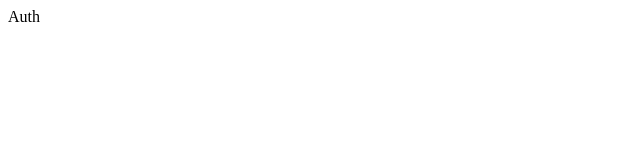
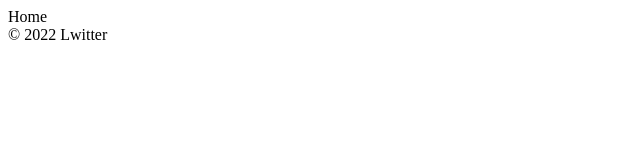
Before and after one commit to LIMJAEHUN/Lwitter, a React (Create React App) app: page / in a window 1280 px wide. Shown: the top 160 px of the page, without its empty margins (0-640 px from the left). Built offline with nearby package versions, Linux system fonts and the light colour scheme.

Commit message:
'1.11ver'

```diff
--- a/package.json
+++ b/package.json
@@ -7,6 +7,7 @@
     "@testing-library/react": "^13.3.0",
     "@testing-library/user-event": "^13.5.0",
     "firebase": "^9.9.0",
+    "next-redux-wrapper": "^7.0.5",
     "react": "^18.2.0",
     "react-dom": "^18.2.0",
     "react-router-dom": "^5.3.0",
--- a/src/components/App.js
+++ b/src/components/App.js
@@ -1,10 +1,15 @@
 import React from 'react';
+import { useState } from 'react';
 import AppRouter from "./Router";
 
 function App() {
-  // return<div>hi</div>;
-  return<AppRouter />;
-
+  const [isLoggedIn, setIsLoggedIn] = useState(true);
+  return (
+    <>
+      <AppRouter isLoggedIn = {isLoggedIn }/>
+        <footer>&copy; {new Date().getFullYear()} Lwitter </footer>
+    </>
+  );
 
 
 }
--- a/src/components/Router.js
+++ b/src/components/Router.js
@@ -1,11 +1,13 @@
-import { useState } from "react";
+// import { useState } from "react";
 import React from 'react';
 import { HashRouter as Router, Route, Switch } from "react-router-dom";
+//import App from "components/App";
+
+import Home from "../routes/Home";
 import Auth from "../routes/Auth";
-import Home from "../routes/Home";
 
-const AppRouter = () => {
-    const [isLoggedIn, setIsLoggedIn] = useState(false);
+const AppRouter = ({isLoggedIn}) => {
+    // const [isLoggedIn, setIsLoggedIn] = useState(true);
     return (
         <Router>
             <Switch>
--- a/src/firebase.js
+++ b/src/firebase.js
@@ -1,4 +1,5 @@
 import firebase from "firebase/compat/app"
+
 
 const firebaseConfig = {
     apiKey: process.env.React_app_apiKey,
```
Also changed, not shown: jsconfig.json (added, +9 -0 lines), src/index.js (+2 -5 lines), 2 other files (tests, documents, lock files or other folders).
